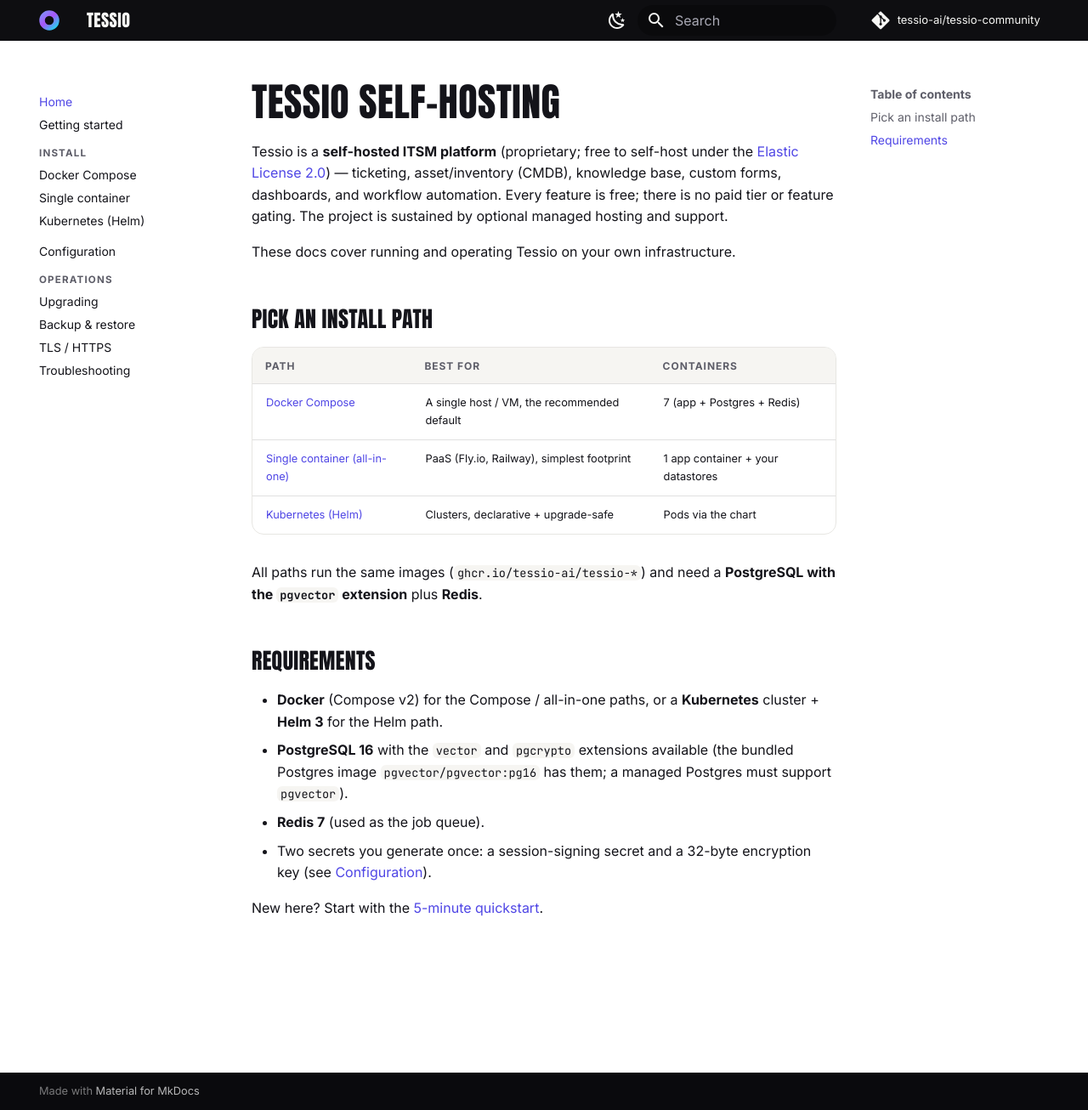
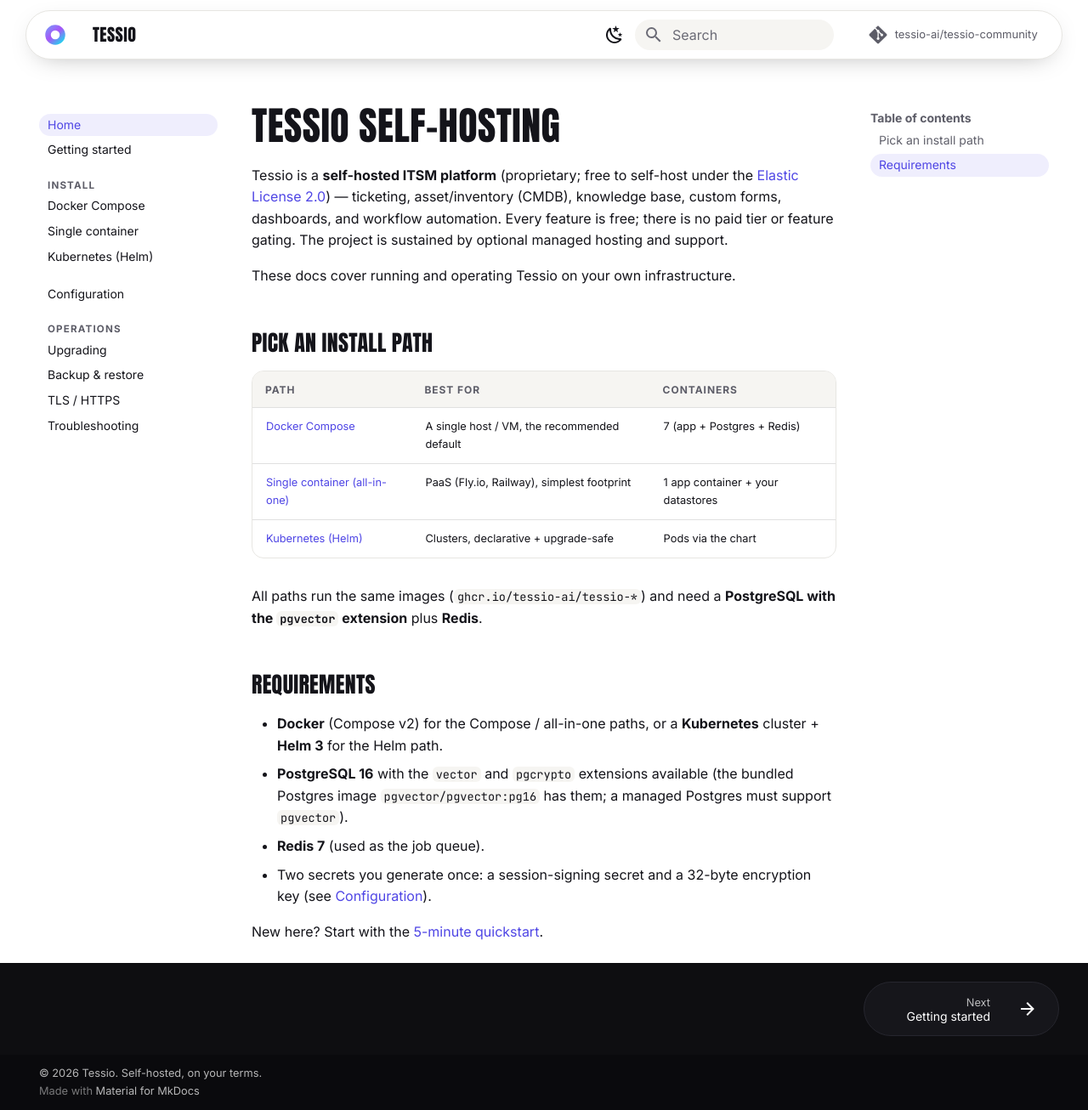
Before and after one commit to tessio-ai/tessio-community, an MkDocs documentation site: the page built from docs/manual/index.md, in a window 1280 px wide and 1306 px high. Shown: the whole window at 85% size. Built offline with MkDocs 1.6.1 and Material for MkDocs 9.7.7, drawn with Linux system fonts in a browser that asks for light colours; comment, search, counter and statistics services are not loaded.

Commit message:
sync from tessio@e25aaec

```diff
--- a/docs/manual/stylesheets/tessio.css
+++ b/docs/manual/stylesheets/tessio.css
@@ -63,9 +63,30 @@
   --md-typeset-color: #e2e2e8;
 }
 
-/* ---------- header ---------- */
+/* ---------- header: the landing's floating white pill nav ---------- */
 .md-header {
-  box-shadow: 0 1px 0 rgba(255, 255, 255, .07);
+  background: var(--md-default-bg-color);
+  color: var(--md-default-fg-color);
+  box-shadow: none;
+  padding: 12px 12px 6px;
+}
+
+.md-header--shadow {
+  box-shadow: none;
+}
+
+.md-header__inner {
+  background: var(--tessio-paper);
+  color: #14141a;
+  border: 1px solid var(--tessio-line);
+  border-radius: 999px;
+  box-shadow: 0 8px 30px -14px rgba(0, 0, 0, .35);
+  padding: 4px 6px 4px 10px;
+}
+
+[data-md-color-scheme="slate"] .md-header__inner {
+  border-color: transparent;
+  box-shadow: 0 8px 30px -8px rgba(0, 0, 0, .55);
 }
 
 .md-header__topic:first-child {
@@ -76,13 +97,61 @@
   letter-spacing: .02em;
 }
 
+.md-header__button {
+  color: #14141a;
+}
+
+.md-header__button:hover {
+  color: var(--tessio-coral);
+  opacity: 1;
+}
+
+.md-header__source,
+.md-header__source .md-source {
+  color: #5d5d68;
+}
+
+.md-header__source .md-source:hover {
+  color: #14141a;
+  opacity: 1;
+}
+
+/* the layout must account for the taller floating header */
+.md-sidebar {
+  top: 4rem;
+}
+
+.md-typeset :target {
+  --md-scroll-margin: 4.6rem;
+}
+
 /* pill search, like the landing nav */
 .md-search__form {
   border-radius: 999px;
 }
 
-[data-md-toggle="search"]:checked ~ .md-header .md-search__form {
-  border-radius: 14px 14px 0 0;
+@media screen and (min-width: 60em) {
+  .md-search__form {
+    background: var(--tessio-paper-2);
+  }
+
+  .md-search__form:hover {
+    background: #efede9;
+  }
+
+  .md-search__input {
+    color: #14141a;
+  }
+
+  .md-search__input::placeholder,
+  .md-search__input + .md-search__icon {
+    color: #6b6b76;
+  }
+
+  [data-md-toggle="search"]:checked ~ .md-header .md-search__form {
+    border-radius: 14px 14px 0 0;
+    background: var(--tessio-paper);
+  }
 }
 
 .md-search__output {
@@ -163,7 +232,7 @@
   background: var(--md-code-bg-color);
 }
 
-/* ---------- admonitions: full hairline, rounded ---------- */
+/* ---------- admonitions: full hairline, rounded, tile-label titles ---------- */
 .md-typeset .admonition,
 .md-typeset details {
   border-radius: 14px;
@@ -174,6 +243,10 @@
 .md-typeset .admonition-title,
 .md-typeset summary {
   border-radius: 0;
+  font-family: var(--tessio-disp);
+  font-weight: 400;
+  text-transform: uppercase;
+  letter-spacing: .04em;
 }
 
 /* ---------- buttons ---------- */
@@ -201,9 +274,85 @@
   font-weight: 500;
 }
 
+/* pill-shaped nav links, like the landing nav */
+@media screen and (min-width: 76.25em) {
+  .md-nav__link {
+    border-radius: 999px;
+    padding: 4px 10px;
+    margin-top: .25em;
+  }
+
+  .md-nav__item--section > .md-nav__link {
+    padding-bottom: 0;
+  }
+
+  .md-nav__link:hover {
+    background: var(--md-code-bg-color);
+  }
+
+  .md-nav__link--active,
+  .md-nav__link--active:hover {
+    background: rgba(79, 70, 229, .09);
+  }
+
+  [data-md-color-scheme="slate"] .md-nav__link--active,
+  [data-md-color-scheme="slate"] .md-nav__link--active:hover {
+    background: rgba(129, 140, 248, .14);
+  }
+}
+
 /* ---------- footer ---------- */
 .md-footer-meta {
   background-color: var(--md-footer-bg-color--dark);
+}
+
+/* prev / next as landing pill buttons */
+.md-footer__inner {
+  padding-top: 1.1rem;
+  padding-bottom: 1.1rem;
+}
+
+.md-footer__link {
+  background: var(--tessio-ink-2);
+  border: 1px solid var(--tessio-line-dk);
+  border-radius: 999px;
+  padding: .35rem 1rem .35rem .6rem;
+  margin-top: 0;
+  margin-bottom: 0;
+  align-items: center;
+}
+
+.md-footer__link--next {
+  padding: .35rem .6rem .35rem 1rem;
+}
+
+.md-footer__link:hover {
+  background: #1d1d24;
+  opacity: 1;
+}
+
+.md-footer__title {
+  margin: 0;
+  font-size: .7rem;
+}
+
+/* back-to-top pill, like .btn-dark */
+.md-top {
+  background: var(--tessio-ink);
+  color: #fff;
+  border-radius: 999px;
+  box-shadow: 0 8px 30px -10px rgba(0, 0, 0, .5);
+}
+
+.md-top:hover,
+.md-top:focus {
+  background: #2a2a32;
+  color: #fff;
+}
+
+/* ---------- details ---------- */
+::selection {
+  background: rgba(255, 90, 60, .3);
 }
 
 /* ---------- reduced motion ---------- */
--- a/mkdocs.yml
+++ b/mkdocs.yml
@@ -30,9 +30,12 @@ theme:
   features:
     - navigation.sections
     - navigation.top
+    - navigation.footer
     - navigation.instant
     - search.suggest
     - content.code.copy
+
+copyright: "© 2026 Tessio. Self-hosted, on your terms."
 
 extra_css:
   - stylesheets/tessio.css
```
